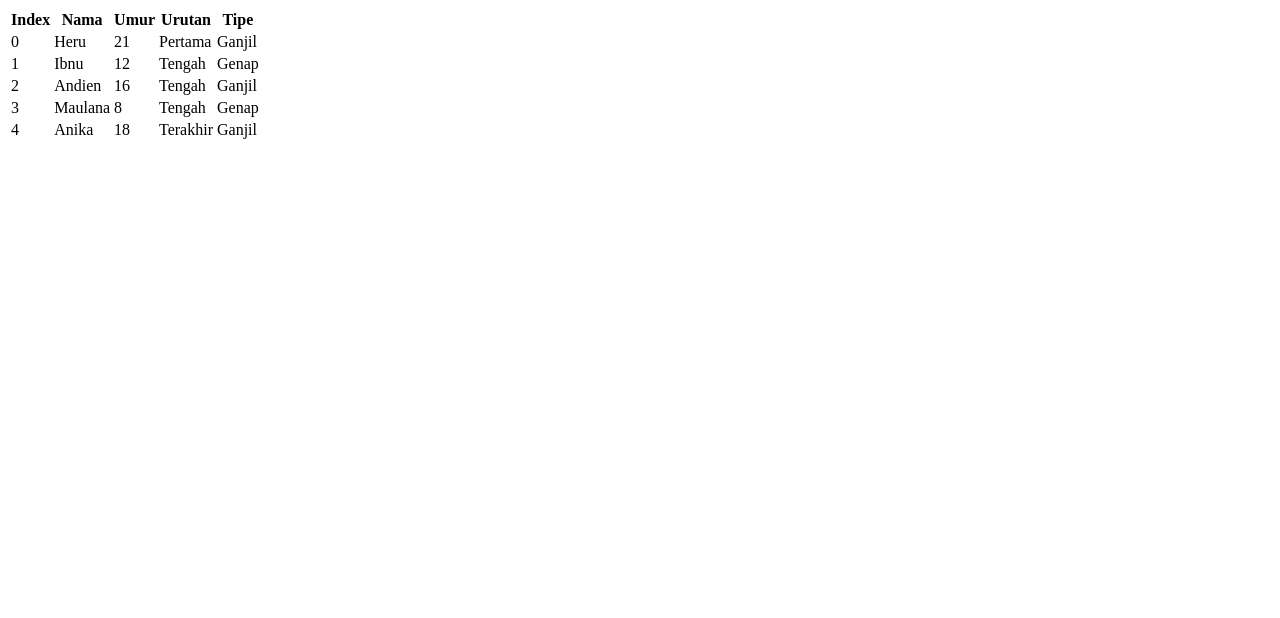
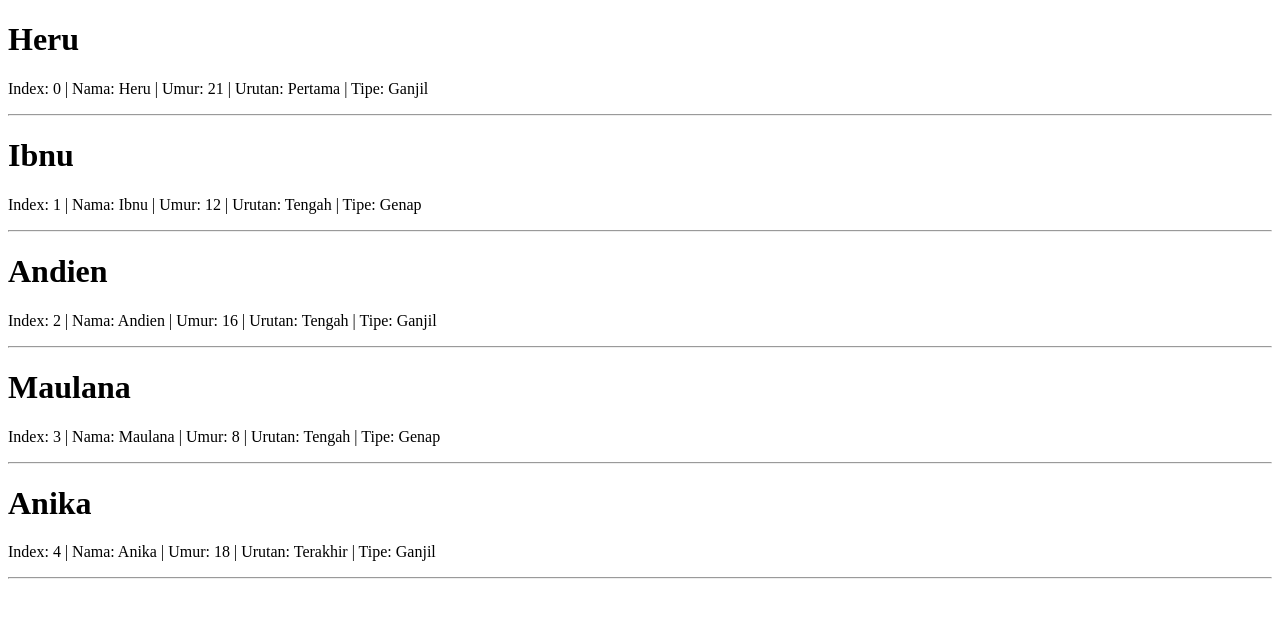
Before and after one commit to herusdianto/contoh_angular, a plain HTML site: page 37_ng_repeat/index.html in a window 1280 px wide. Drawn offline with Linux system fonts and the light colour scheme.

Commit message:
rubah contoh 37

```diff
--- a/37_ng_repeat/index.html
+++ b/37_ng_repeat/index.html
@@ -6,34 +6,26 @@
 
     <body>
         <div ng-controller="RepeatController">
-            <table>
-                <thead>
-                    <tr>
-                        <th>Index</th>
-                        <th>Nama</th>
-                        <th>Umur</th>
-                        <th>Urutan</th>
-                        <th>Tipe</th>
-                    </tr>
-                </thead>
+            <h1 ng-repeat-start="data in siswa">{{ data.nama }}</h1>
 
-                <tbody>
-                    <tr ng-repeat="data in siswa">
-                        <td>{{ $index }}</td>
-                        <td>{{ data.nama }}</td>
-                        <td>{{ data.umur }}</td>
-                        <td>
-                            <span ng-show="$first">Pertama</span>
-                            <span ng-show="$middle">Tengah</span>
-                            <span ng-show="$last">Terakhir</span>
-                        </td>
-                        <td>
-                            <span ng-show="$even">Ganjil</span>
-                            <span ng-show="$odd">Genap</span>
-                        </td>
-                    </tr>
-                </tbody>
-            </table>
+            <p>
+                Index: {{ $index }}
+                |
+                Nama: {{ data.nama }}
+                |
+                Umur: {{ data.umur }}
+                |
+                Urutan:
+                <span ng-show="$first">Pertama</span>
+                <span ng-show="$middle">Tengah</span>
+                <span ng-show="$last">Terakhir</span>
+                |
+                Tipe:
+                <span ng-show="$even">Ganjil</span>
+                <span ng-show="$odd">Genap</span>
+            </p>
+
+            <hr ng-repeat-end>
         </div>
 
         <script src="../lib/angular.min.js"></script>
```
